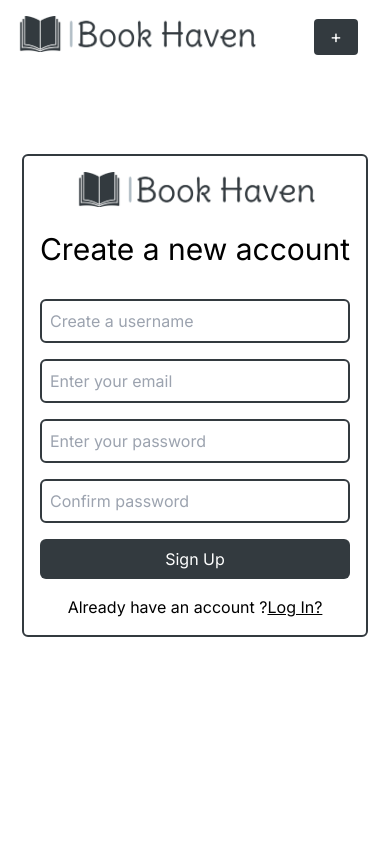
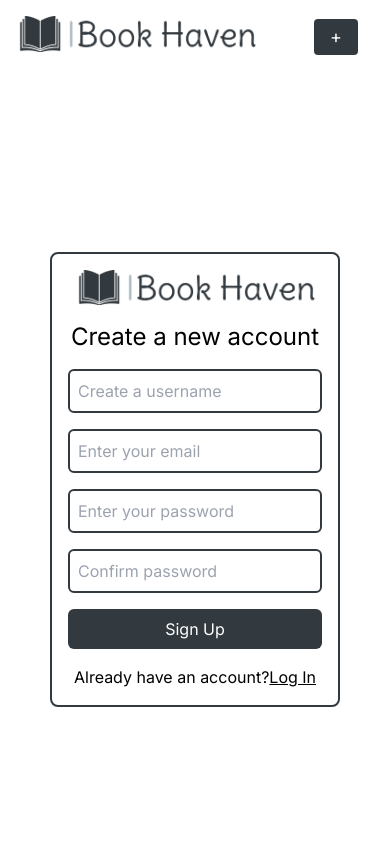
Before and after one commit to ryanpereira49/Book-Haven, a React (Vite) app in the folder client/: page /register in a window 390 px wide. Shown: the top 844 px of the page. Built offline with nearby package versions, Linux system fonts and the light colour scheme; no server answers.

Commit message:
Added Responsive Design

```diff
--- a/client/src/pages/Register.jsx
+++ b/client/src/pages/Register.jsx
@@ -43,44 +43,42 @@ export default function Register() {
 
 
   return (
-    <div className="flex flex-col min-h-screen">
-    <div className="w-screen mt-24 flex items-center justify-center">
-      <div className="flex flex-col justify-center items-center border-2 p-4 border-black rounded-md">
-        <img className="mb-6 w-60" src="/Logo.png" alt="Website Logo"/>
-        <div>
-          <h2 className="mb-8 text-3xl">Create a new account</h2>
+    <div className="flex h-svh justify-center items-center">
+      <div id="main-container" className="flex flex-col border-2 border-black rounded-lg p-4 gap-y-4 items-center">
+        <div id="image-container">
+        <img className="w-60" src="/Logo.png" alt="Website Logo"/>
         </div>
+        <h2 className="text-2xl md:text-3xl">Create a new account</h2>
         <input
-        className="mb-4 p-2 border-2 w-full border-black rounded-md focus:border-none"
+        className="p-2 border-2 w-full border-black rounded-md focus:border-none"
         placeholder="Create a username"
         value={username}
         onChange={(e) => {setUsername(e.target.value)}}
         />
         <input
-        className="mb-4 p-2 w-full border-2 border-black rounded-md focus:border-none"
+        className="p-2 w-full border-2 border-black rounded-md focus:border-none"
         placeholder="Enter your email"
         type='email'
         value={email}
         onChange={(e) => {setEmail(e.target.value)}}
         />
         <input
-        className="mb-4 p-2 w-full border-2 border-black rounded-md focus:border-none"
+        className="p-2 w-full border-2 border-black rounded-md focus:border-none"
         placeholder="Enter your password"
         type='password'
         value={password}
         onChange={(e) => setPassword(e.target.value)}
         />
         <input
-        className="mb-4 p-2 w-full border-2 border-black rounded-md focus:border-none"
+        className="p-2 w-full border-2 border-black rounded-md focus:border-none"
         placeholder="Confirm password"
         type='password'
         value={confirmPassword}
         onChange={(e) => setConfirmPassword(e.target.value)}
         />
-        <button className="mb-4 p-2 w-full bg-black text-white rounded-md" onClick={handleSubmit}>Sign Up</button>
-        <h5>Already have an account ?<button className="underline" onClick={() => {navigate('/login')}}> Log In?</button></h5>
+        <button className="p-2 w-full bg-black text-white rounded-md" onClick={handleSubmit}>Sign Up</button>
+        <h5>Already have an account?<button className="underline" onClick={() => {navigate('/login')}}> Log In</button></h5>
       </div>
-    </div>
     </div>
   )
 }
```
